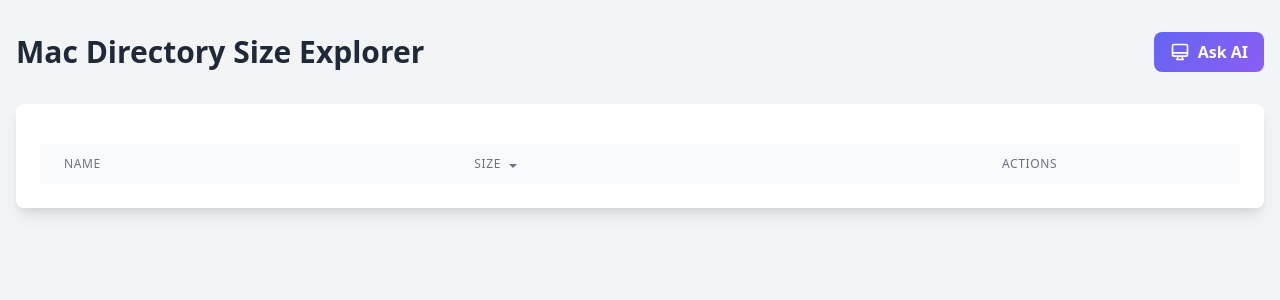
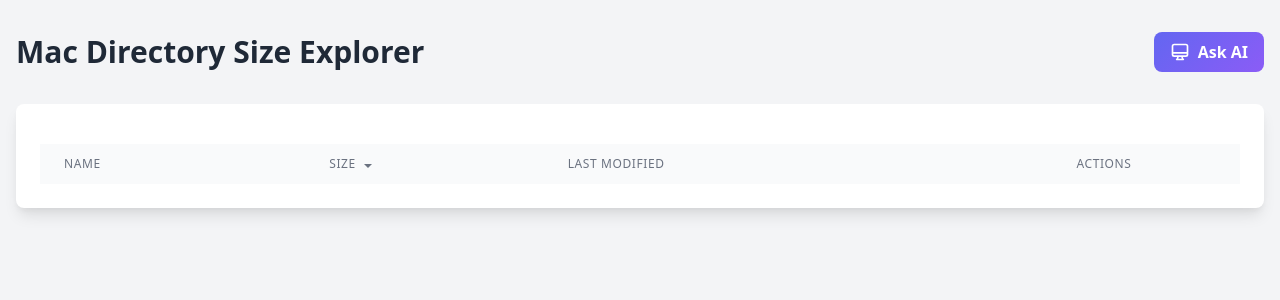
Before and after one commit to kvr2277/mac-directory-explorer, a Flask app: page / in a window 1280 px wide. Shown: the top 300 px of the page. Run offline with Flask 3, Linux system fonts and the light colour scheme; lists and menus that the app fills with data are empty.

Commit message:
feat: last updated time

```diff
--- a/app.py
+++ b/app.py
@@ -54,6 +54,10 @@ def get_directory_contents(path):
         for item in os.listdir(path):
             full_path = os.path.join(path, item)
             try:
+                # Get last modified time
+                last_modified = os.path.getmtime(full_path)
+                last_modified_str = datetime.fromtimestamp(last_modified).strftime('%Y-%m-%d %I:%M %p')
+
                 if os.path.isdir(full_path):
                     size = get_size(full_path)
                     items.append({
@@ -61,7 +65,8 @@ def get_directory_contents(path):
                         'type': 'directory',
                         'size': size,  # Store raw size for sorting
                         'formatted_size': format_size(size),  # Store formatted size for display
-                        'path': full_path
+                        'path': full_path,
+                        'last_modified': last_modified_str
                     })
                 else:
                     size = os.path.getsize(full_path)
@@ -70,7 +75,8 @@ def get_directory_contents(path):
                         'type': 'file',
                         'size': size,  # Store raw size for sorting
                         'formatted_size': format_size(size),  # Store formatted size for display
-                        'path': full_path
+                        'path': full_path,
+                        'last_modified': last_modified_str
                     })
             except (PermissionError, FileNotFoundError):
                 continue
--- a/templates/index.html
+++ b/templates/index.html
@@ -329,6 +329,11 @@
                                 Size
                                 <span class="sort-icon"></span>
                             </th>
+                            <th class="px-6 py-3 text-left text-xs font-medium text-gray-500 uppercase tracking-wider sort-header"
+                                data-sort="last_modified">
+                                Last Modified
+                                <span class="sort-icon"></span>
+                            </th>
                             <th
                                 class="px-6 py-3 text-center text-xs font-medium text-gray-500 uppercase tracking-wider">
                                 Actions
@@ -457,6 +462,8 @@
                 let comparison = 0;
                 if (field === 'size') {
                     comparison = b.size - a.size;
+                } else if (field === 'last_modified') {
+                    comparison = new Date(b.last_modified) - new Date(a.last_modified);
                 } else {
                     comparison = a[field].localeCompare(b[field]);
                 }
@@ -499,6 +506,10 @@
                 sizeCell.className = 'px-6 py-4 whitespace-nowrap text-sm text-gray-500';
                 sizeCell.textContent = item.formatted_size;
 
+                const lastModifiedCell = document.createElement('td');
+                lastModifiedCell.className = 'px-6 py-4 whitespace-nowrap text-sm text-gray-500';
+                lastModifiedCell.textContent = item.last_modified;
+
                 const actionCell = document.createElement('td');
                 actionCell.className = 'px-6 py-4 whitespace-nowrap text-center';
                 actionCell.innerHTML = `
@@ -513,6 +524,7 @@
 
                 row.appendChild(nameCell);
                 row.appendChild(sizeCell);
+                row.appendChild(lastModifiedCell);
                 row.appendChild(actionCell);
                 tbody.appendChild(row);
             });
```
Also changed, not shown: README.md.
